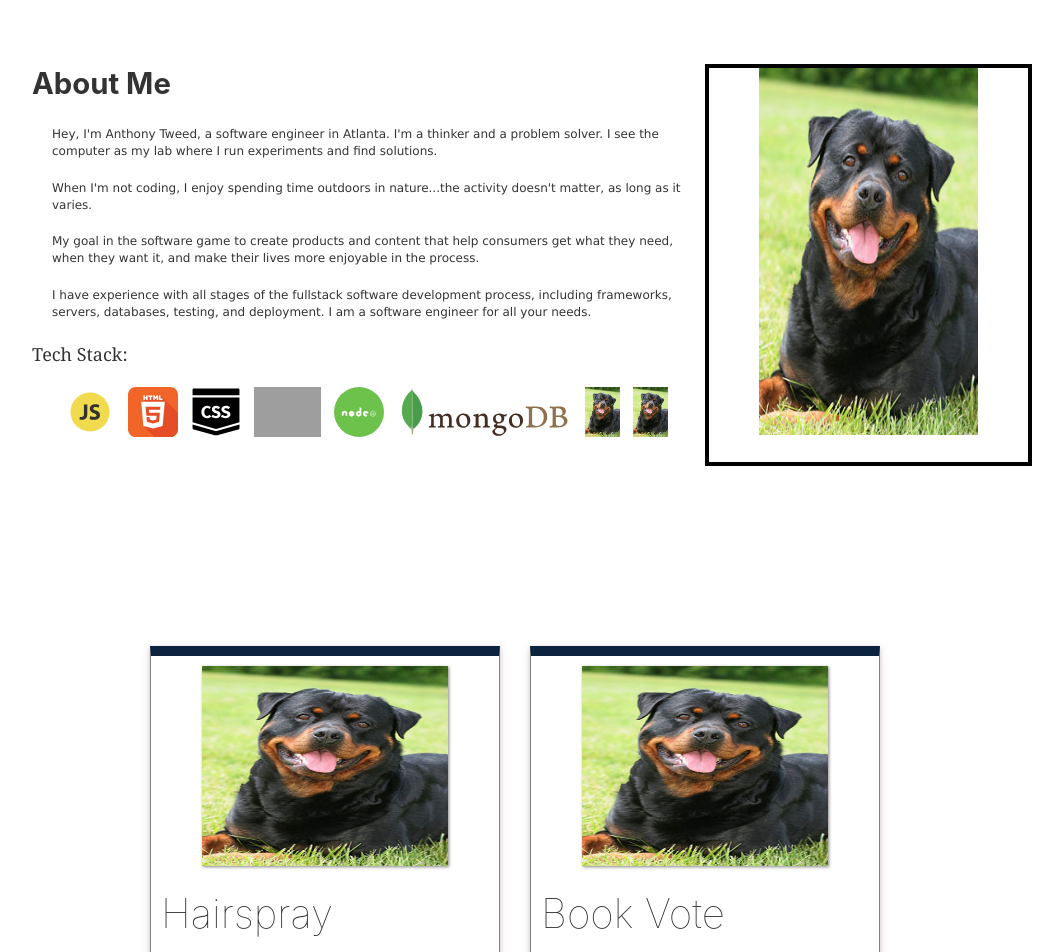
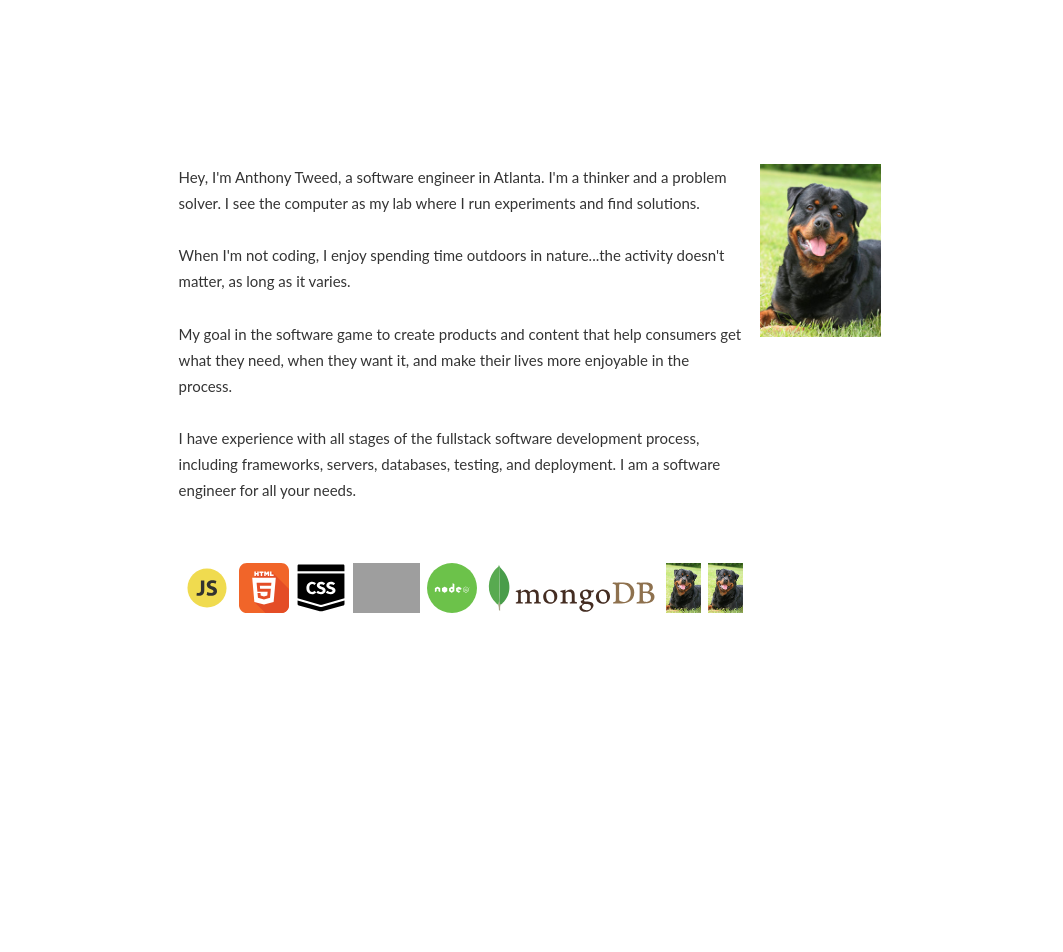
Before and after one commit to 47analogy/47analogy.github.io, a Gatsby site: page / in a window 1280 px wide. Shown: the part 580-1532 px from the top of the page, without its empty margins (110-1173 px from the left). Built offline with nearby package versions, Linux system fonts and the light colour scheme; Gatsby itself is replaced by a stand-in of ours; grey boxes are pictures that could not be loaded.

Commit message:
style about section

```diff
--- a/src/components/layout.css
+++ b/src/components/layout.css
@@ -675,7 +675,8 @@ pre tt:after {
 .menu .logo {
 	color: white;
 	top: 30px;
-	left: 45px;
+  left: 45px;
+  font-family: Lato,sans-serif;
 	font-size: 18px;
 	font-weight: 900;
 	position: absolute;
@@ -683,68 +684,78 @@ pre tt:after {
 
 .menu .menu-list {
 	top: 30px;
-	right: 45px;
-	font-size: 20px;
-	position: absolute;
+  right: 45px;
+  /* border: 2px solid black; */
+  position: absolute;
+  color: white;
 }
 
 .menu .menu-list a {
+  border: 2px solid green;
 	margin-left: 20px;
-	color: white;
+	font-family: Lato,sans-serif;
+  font-size: 18px;
+  color: white;
+  font-weight: 900;
 }
 
 
 
+
 /* ABOUT */
+
 .about {
+margin-top: 100px;
+}
+
+.about-container {
 	display: flex;
-	justify-content: space-end;
+	justify-content: center;
 	/* background: #df8c8c; */
 	padding-top: 80px; padding-bottom: 80px;
 	/* width: 100%; */
 
 }
 
-
-.tech-icons {
-	/* background: green; */
-	display: flex;
-	justify-content: space-evenly;
+.about-grid {
+  width: 70%;
+  display: flex;
+	justify-content: space-end;
+	/* background: purple; */
 }
 
-
-p {
-  margin: 20px;
-  font-family: Verdana,sans-serif;
-  line-height: 1.4em;
-	font-size: 12px;
+.about-me {
+  /* background: red; */
 }
 
-/* p {
-	padding: 0;
-	margin-bottom: 12px;
-	font-family: 'Lato', sans-serif;
-	font-weight: 300;
-	font-size: 16px;
-	line-height: 26px;
-	letter-spacing: 1px;
-	color: black;
-	margin-top: 10px;
-} */
-
-.left-col {
-	/* width: 50%; */
-	border: 4px solid white;
+.about-text {
+  font-family: 'Lato', sans-serif;
+  font-size: 15px;
 }
 
-.right-col {
-	display: flex;
-	justify-content: center;
-	align-content: center;
-	width: 50%;
-	border: 4px solid black;
-	padding: 0 5%;
+.tech-stack {
+  /* background: blue; */
+  margin-top: 60px;
+  display: flex;
+  flex-direction: column;
 }
+
+.tech-icons{
+  /* background: yellow; */
+  display: flex;
+  justify-content: space-around;
+}
+
+.image{
+  /* background: green; */
+  display: flex;
+  align-items: flex-start;
+  margin-left: 2%;
+/*   align-items: center; */
+}
+
+/* END ABOUT */
+
 
 /* BLOG */
 .blogs {
@@ -789,17 +800,22 @@ p {
   justify-content: center;
   display: flex;
  flex-wrap: wrap;
+ -ms-transform: scale(0.8, 0.8); /* IE 9 */
+ -webkit-transform: scale(0.8, 0.8); /* Safari */
+ transform: scale(0.8, 0.8);
 }
 
 .card {
 width: 350px;
+
+
 border: 1px solid gray;
 box-shadow: 0 2px 5px 0 rgba(0,0,0,0.16), 0 2px 10px 0 rgba(141, 59, 59, 0.12);
 border-top: 10px solid #0c2340;
 min-height: 250px;
 padding: 10px;
 margin: 100px 0;
-margin-right: 3%;
+margin-right: 5%;
 }
 
 .card img {
--- a/src/components/layout.js
+++ b/src/components/layout.js
@@ -28,8 +28,8 @@ const Layout = ({ children }) => (
         <div className="logo">CODETHINKER</div>
         <div className="menu-list hidden-xs">
           {/* <nav> */}
-          <Link to="/">HOME</Link>
-          <Link to="#about-section">ABOUT</Link>
+          <Link to="/">Home</Link>
+          <Link to="#about-section">About</Link>
           <Link to="#blog-section">Blog</Link>
           <Link to="#projects-section">Projects</Link>
           <Link to="#contact-section">Contact</Link>
--- a/src/pages/index.js
+++ b/src/pages/index.js
@@ -28,7 +28,7 @@ const IndexPage = () => (
       {/* start About*/}
 
       <section className="about">
-        <div className="left-col">
+        {/* <div className="left-col">
           <h2>About Me</h2>
           <p className="mt">Hey, I'm Anthony Tweed, a software engineer in Atlanta. I'm a thinker and a problem solver. I see the computer as my lab where I run experiments and find solutions.</p>
           <p className="mt">When I'm not coding, I enjoy spending time outdoors in nature...the activity doesn't matter, as long as it varies.</p>
@@ -49,6 +49,31 @@ const IndexPage = () => (
         </div>
         <div className="right-col">
           <img src={myImg} className="img-responsive mt" alt="" />
+        </div> */}
+        <div className="about-container">
+          <div className="about-grid">
+            <div className="left-box">
+              <div className="about-me"></div>
+              <p className="about-text">Hey, I'm Anthony Tweed, a software engineer in Atlanta. I'm a thinker and a problem solver. I see the computer as my lab where I run experiments and find solutions.</p>
+              <p className="about-text">When I'm not coding, I enjoy spending time outdoors in nature...the activity doesn't matter, as long as it varies.</p>
+              <p className="about-text">My goal in the software game to create products and content that help consumers get what they need, when they want it, and make their lives more enjoyable in the process. </p>
+              <p className="about-text">I have experience with all stages of the fullstack software development process, including frameworks, servers, databases, testing, and deployment. I am a software engineer for all your needs.</p>
+              <div className="tech-stack">
+                <div className="tech-icons">
+                  <a href="#"><img src={jsImg} height="50" alt="" /></a>
+                  <a href="#"><img src={htmlImg} height="50" alt="" /></a>
+                  <a href="#"><img src={cssImg} height="50" alt="" /></a>
+                  <a href="#"><img src={reactImg} height="50" alt="" /></a>
+                  <a href="#"><img src={nodeImg} height="50" alt="" /></a>
+                  <a href="#"><img src={mongoImg} height="50" alt="" /></a>
+                  <a href="#"><img src={myImg} height="50" alt="" /></a>
+                  <a href="#"><img src={myImg} height="50" alt="" /></a>
+                </div>
+              </div>
+            </div>
+            <div className="image">
+              <img src={myImg} className="img-responsive" alt="" /></div>
+          </div>
         </div>
 
       </section>
```
Also changed, not shown: README.md (deleted).
